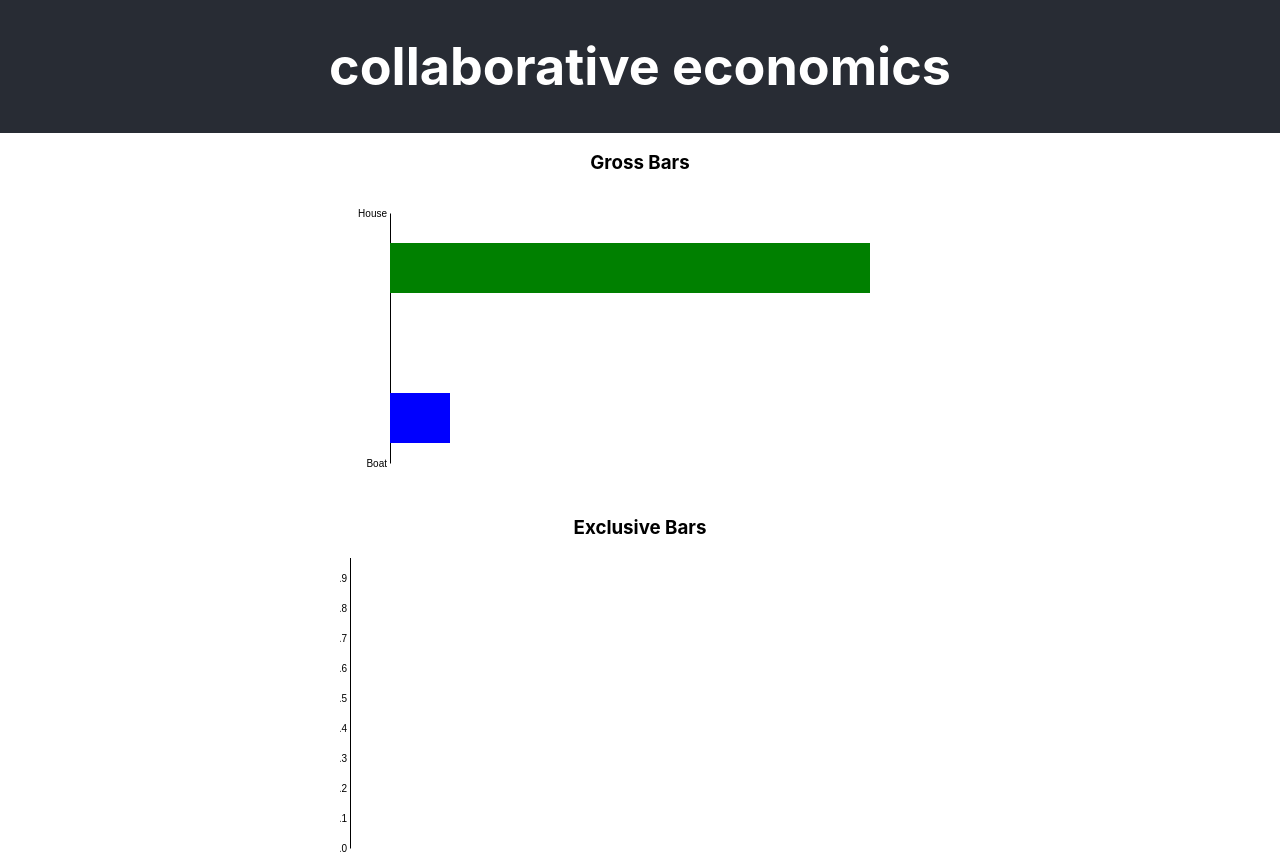
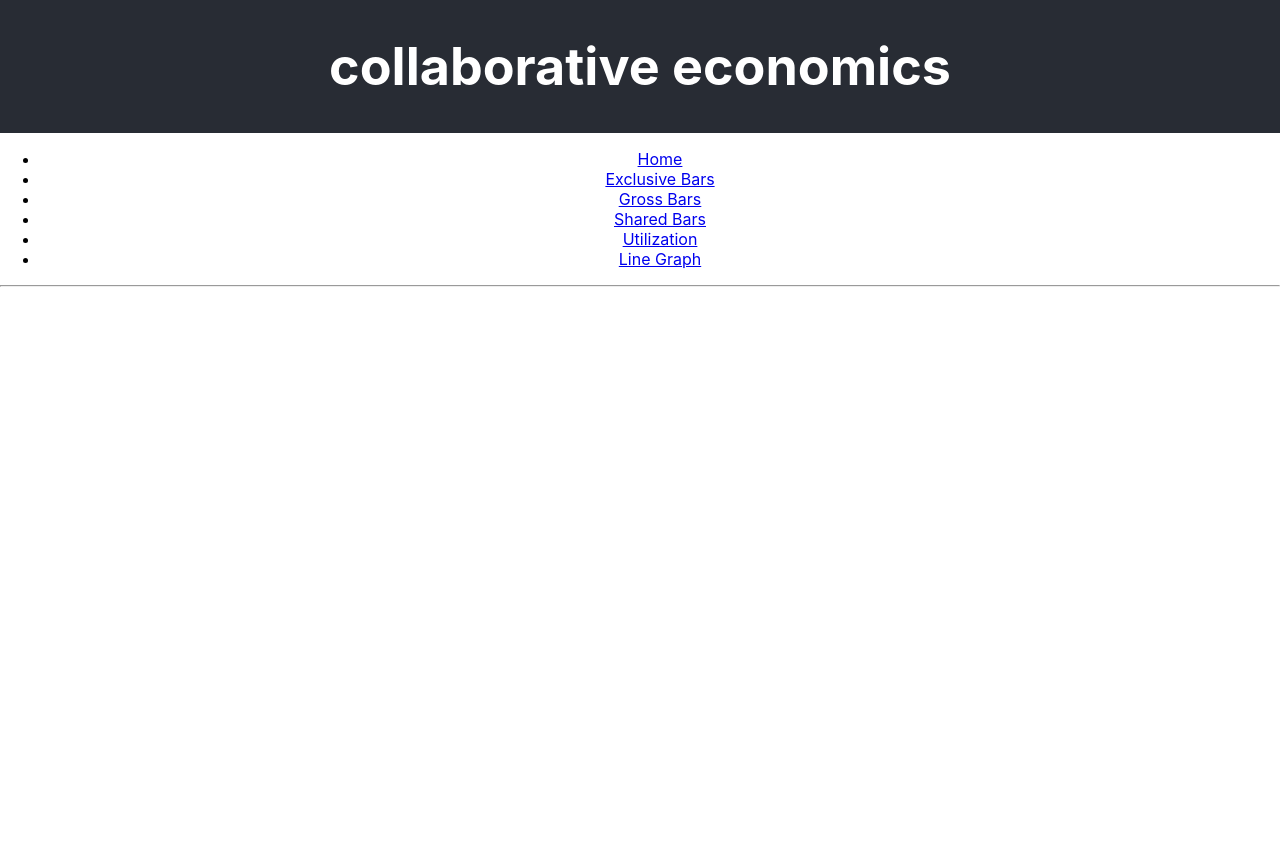
Before and after one commit to inanimatedObjects/collaborative-economics, a React (Create React App) app: page / in a window 1280 px wide. Shown: the top 854 px of the page. After the commit the page ends 800 px from the top, so only its background shows below. Built offline with nearby package versions, Linux system fonts and the light colour scheme.

Commit message:
added react-router-dom and wrote routes between components

```diff
--- a/package.json
+++ b/package.json
@@ -6,6 +6,8 @@
     "d3": "^5.7.0",
     "react": "^16.5.2",
     "react-dom": "^16.5.2",
+    "react-router": "^4.3.1",
+    "react-router-dom": "^4.3.1",
     "react-scripts": "2.0.4"
   },
   "scripts": {
--- a/src/Controller.js
+++ b/src/Controller.js
@@ -1,4 +1,5 @@
 import React, { Component } from 'react';
+import { BrowserRouter as Router, Route, Link } from "react-router-dom";
 import ExclusiveBars from './components/ExclusiveBars.js';
 import GrossBars from './components/GrossBars.js';
 import LineGraph from './components/LineGraph.js';
@@ -16,18 +17,38 @@ export default class Controller extends Component {
 
   render() {
     return(
-      <div className="controller">
-        <h3>Gross Bars</h3>
-        <GrossBars />
-        <h3>Exclusive Bars</h3>
-        <ExclusiveBars />
-        <h3>Shared Bars</h3>
-        <SharedBars />
-        <h3>Utilization</h3>
-        <Utilization />
-        <h3>Line Graph</h3>
-        <LineGraph />
-      </div>
+      <Router>
+        <div>
+          <ul>
+            <li>
+              <Link to="/">Home</Link>
+            </li>
+            <li>
+              <Link to="/ExclusiveBars">Exclusive Bars</Link>
+            </li>
+            <li>
+              <Link to="/GrossBars">Gross Bars</Link>
+            </li>
+            <li>
+              <Link to="/SharedBars">Shared Bars</Link>
+            </li>
+            <li>
+              <Link to="/Utilization">Utilization</Link>
+            </li>
+            <li>
+              <Link to="/LineGraph">Line Graph</Link>
+            </li>
+          </ul>
+
+          <hr />
+
+          <Route path="/ExclusiveBars" component={ExclusiveBars} />
+          <Route path="/GrossBars" component={GrossBars} />
+          <Route path="/SharedBars" component={SharedBars} />
+          <Route path="/Utilization" component={Utilization} />
+          <Route path="/LineGraph" component={LineGraph} />
+        </div>
+      </Router>
     )
   }
 }
```
Also changed, not shown: 1 other file (tests, documents, lock files or other folders).
